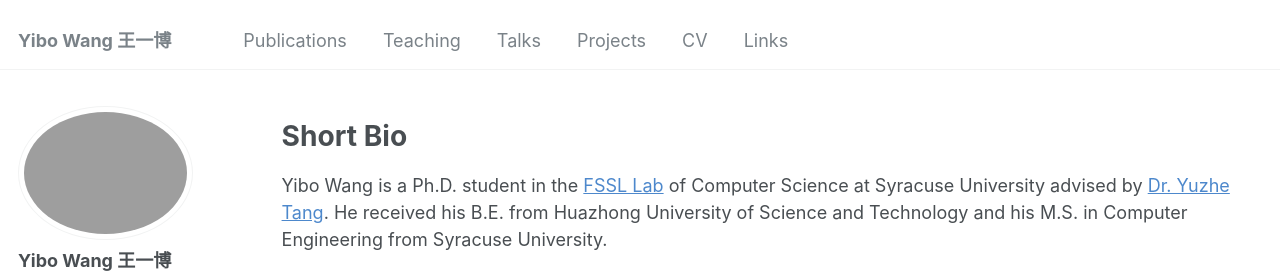
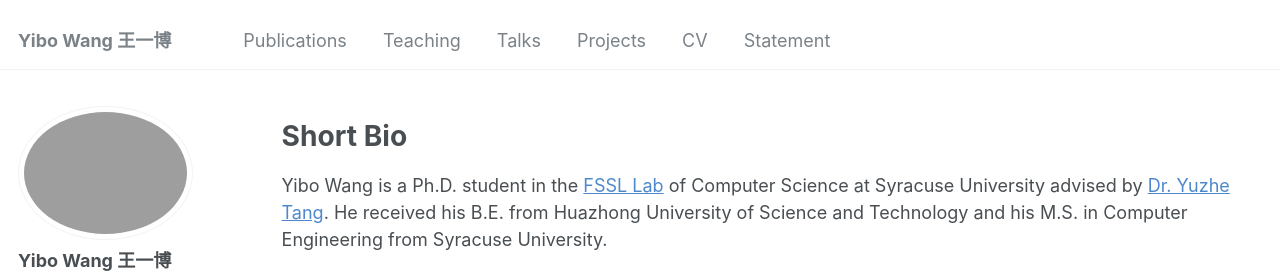
Before and after one commit to wangyibo0308/wangyibo0308.github.io, a Jekyll site: the page built from _pages/about.md, in a window 1280 px wide. Shown: the top 273 px of the page. Built offline with Jekyll 4.4.1, drawn with Linux system fonts in a browser that asks for light colours.

Commit message:
Update navigation.yml

```diff
--- a/_data/navigation.yml
+++ b/_data/navigation.yml
@@ -29,7 +29,8 @@ main:
   - title: "CV"
     url: /assets/Yibo_CV.pdf  # Replace with the actual path to your PDF file
     external: true
-  - title: "Links"
+
+  - title: "Statement"
     url: /link/
 
   #- title: "Guide"
```
